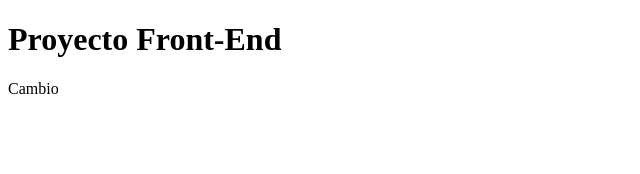
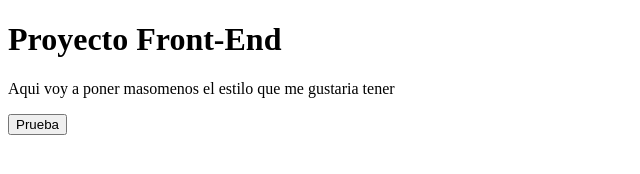
Before and after one commit to Angeelvr2/ProyectoFrontEnd, a plain HTML site: page index.html in a window 1280 px wide. Shown: the whole page, without its empty margins (0-640 px from the left). Drawn offline with Linux system fonts and the light colour scheme.

Commit message:
10262026

```diff
--- a/index.html
+++ b/index.html
@@ -3,10 +3,15 @@
 <head>
     <meta charset="UTF-8">
     <meta name="viewport" content="width=device-width, initial-scale=1.0">
+    <link rel="stylesheet" href="style.css">
     <title>Document</title>
 </head>
 <body>
     <h1>Proyecto Front-End</h1>
-    <p>Cambio</p>
+    <p>Aqui voy a poner masomenos el estilo que me gustaria tener</p>
+
+    <button class="Prueba">Prueba</button>
+
+
 </body>
 </html>
```
Also changed, not shown: style.css (added).
